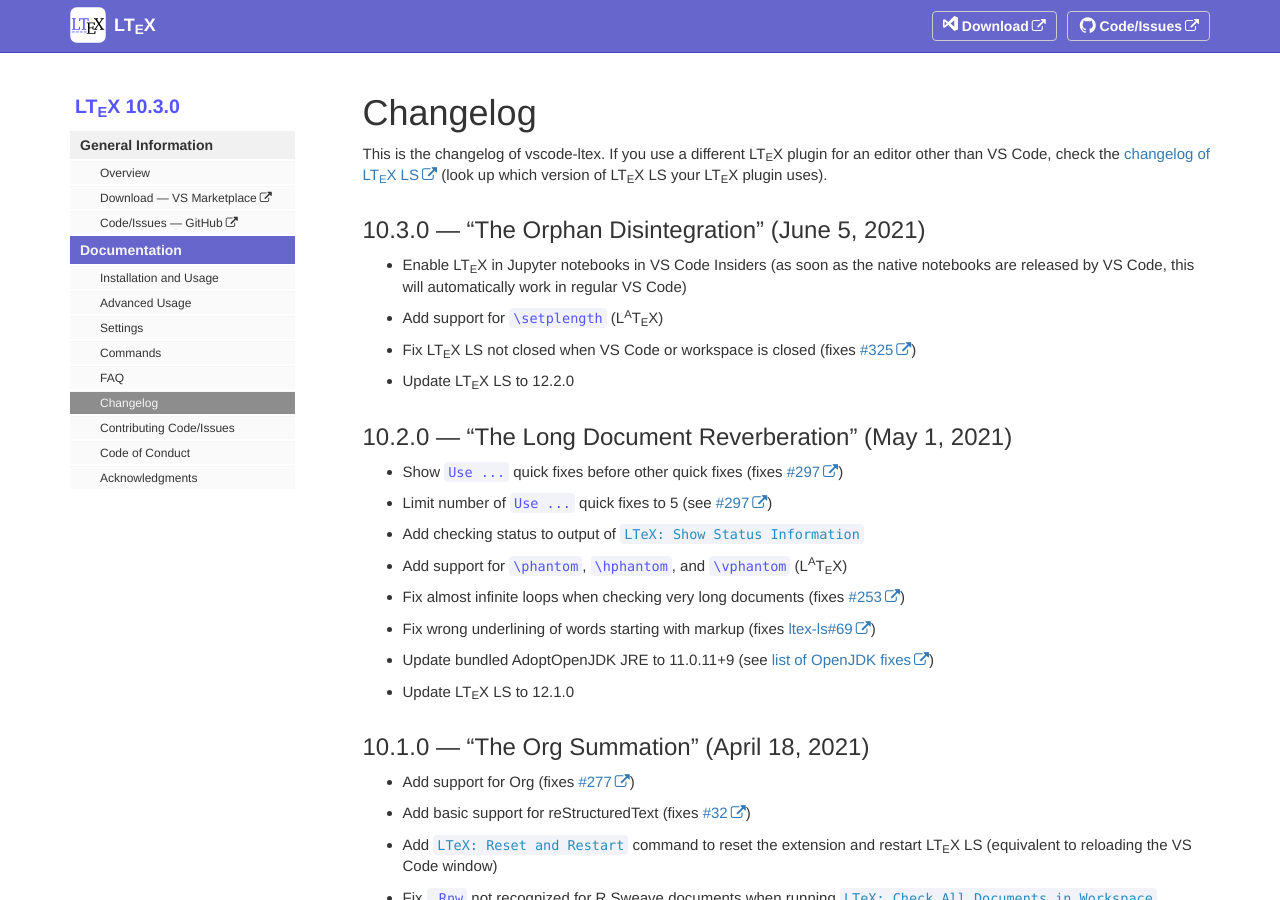
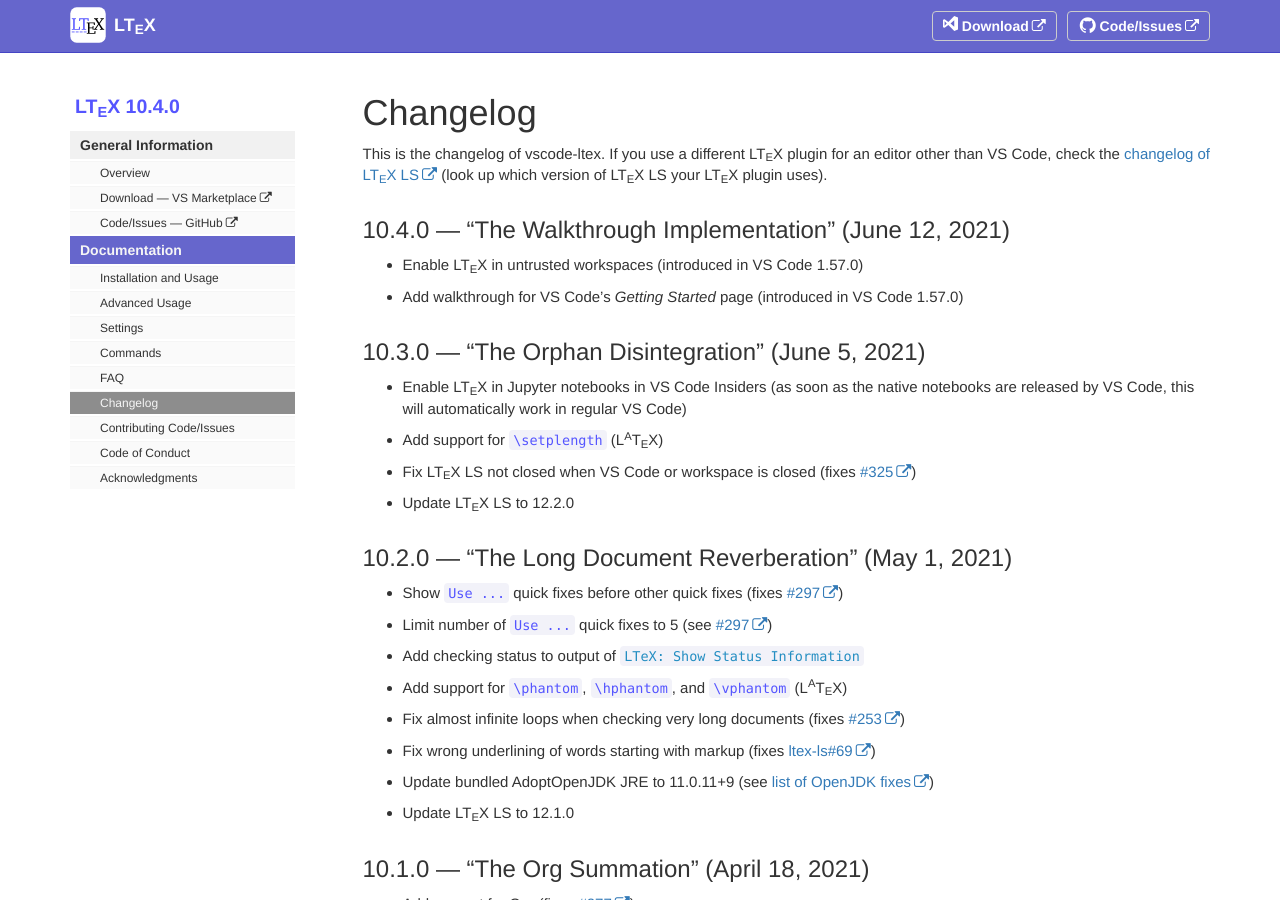
Before and after one commit to valentjn/vscode-ltex, a Jekyll site: the page built from pages/docs/changelog.md, in a window 1280 px wide and 900 px high. Built offline with Jekyll 4.4.1, drawn with Linux system fonts in a browser that asks for light colours.

Commit message:
Bump to 10.4.0

```diff
--- a/_data/sidebars/sidebar.yml
+++ b/_data/sidebars/sidebar.yml
@@ -1,7 +1,7 @@
 entries:
   - title: "sidebar"
     product: "LT<sub>E</sub>X"
-    version: "10.3.0"
+    version: "10.4.0"
     folders:
       - title: "General Information"
         output: "web"
--- a/pages/docs/changelog.md
+++ b/pages/docs/changelog.md
@@ -12,6 +12,11 @@
 ---
 
 This is the changelog of vscode-ltex. If you use a different LTeX plugin for an editor other than VS Code, check the [changelog of LTeX LS](https://github.com/valentjn/ltex-ls/blob/release/CHANGELOG.md) (look up which version of LTeX LS your LTeX plugin uses).
+
+## 10.4.0 — “The Walkthrough Implementation” (June 12, 2021)
+
+- Enable LTeX in untrusted workspaces (introduced in VS Code 1.57.0)
+- Add walkthrough for VS Code's *Getting Started* page (introduced in VS Code 1.57.0)
 
 ## 10.3.0 — “The Orphan Disintegration” (June 5, 2021)
 
```
